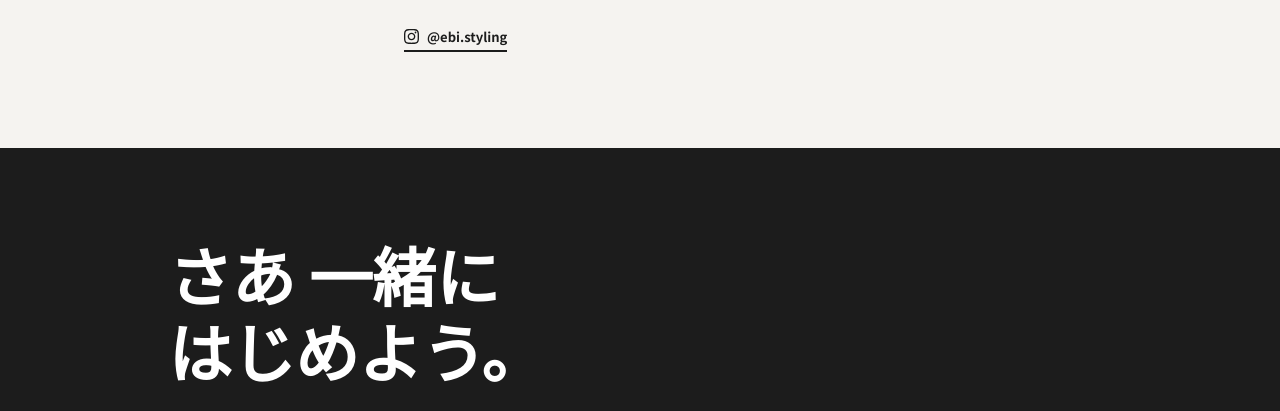
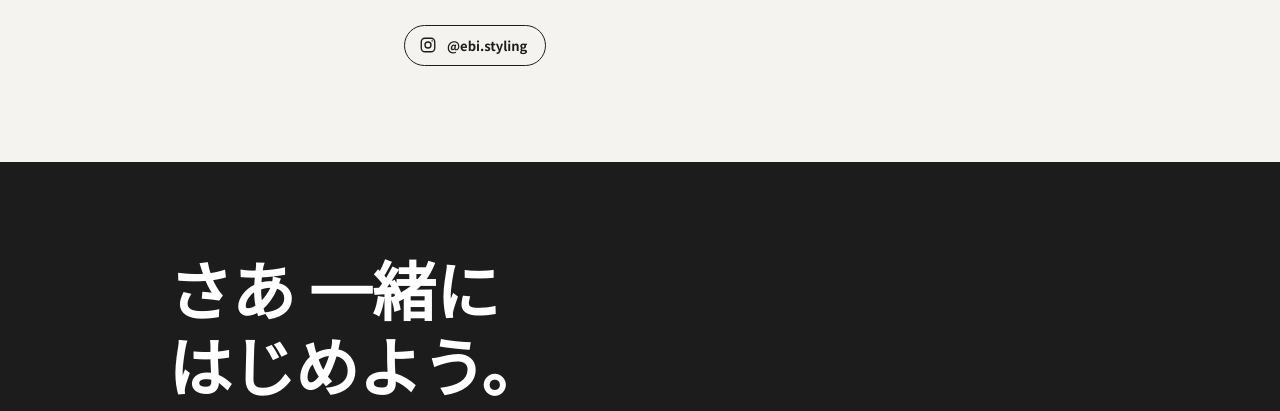
Before and after one commit to ebi0708yukari/lp-premiere-seminar, a plain HTML site: page index.html in a window 1280 px wide. Shown: the part 6214-6625 px from the top of the page. Drawn offline with Linux system fonts and the light colour scheme.

Commit message:
Instagramリンクをピル型ボタン＋線画アイコンに刷新

```diff
--- a/index.html
+++ b/index.html
@@ -691,14 +691,25 @@
     }
 
     .profile__sns {
-      display: inline-flex; align-items: center; gap: 8px;
+      display: inline-flex; align-items: center; gap: 10px;
       font-size: 13px; font-weight: 700; color: var(--ink);
-      border-bottom: 2px solid var(--ink);
-      padding-bottom: 4px;
-      transition: color .2s;
+      padding: 10px 18px 10px 14px;
+      border: 1.5px solid var(--ink);
+      border-radius: 999px;
+      transition: all .25s;
+    }
+    .profile__sns svg {
+      width: 18px; height: 18px;
+      stroke: currentColor; fill: none;
+      stroke-width: 1.8;
+      stroke-linecap: round; stroke-linejoin: round;
+    }
+    .profile__sns:hover {
+      background: var(--ink);
+      color: var(--white);
+      border-color: var(--ink);
     }
 
-    .profile__sns:hover { color: var(--blue); border-color: var(--blue); }
 
     /* ══════════════════════
        FINAL CTA
@@ -1035,7 +1046,7 @@
           <p>自分の運営会社の中にいるだけだと、どうしても視野が狭くなり、成長が止まってしまう。だからこそ現場に残り続け、自分を律しながら磨き続けています。</p>
         </div>
         <a href="https://www.instagram.com/ebi.styling/" target="_blank" rel="noopener" class="profile__sns">
-          <svg width="15" height="15" viewBox="0 0 24 24" fill="currentColor"><path d="M12 2.163c3.204 0 3.584.012 4.85.07 3.252.148 4.771 1.691 4.919 4.919.058 1.265.069 1.645.069 4.849 0 3.205-.012 3.584-.069 4.849-.149 3.225-1.664 4.771-4.919 4.919-1.266.058-1.644.07-4.85.07-3.204 0-3.584-.012-4.849-.07-3.26-.149-4.771-1.699-4.919-4.92-.058-1.265-.07-1.644-.07-4.849 0-3.204.013-3.583.07-4.849.149-3.227 1.664-4.771 4.919-4.919 1.266-.057 1.645-.069 4.849-.069zm0-2.163c-3.259 0-3.667.014-4.947.072-4.358.2-6.78 2.618-6.98 6.98-.059 1.281-.073 1.689-.073 4.948 0 3.259.014 3.668.072 4.948.2 4.358 2.618 6.78 6.98 6.98 1.281.058 1.689.072 4.948.072 3.259 0 3.668-.014 4.948-.072 4.354-.2 6.782-2.618 6.979-6.98.059-1.28.073-1.689.073-4.948 0-3.259-.014-3.667-.072-4.947-.196-4.354-2.617-6.78-6.979-6.98-1.281-.059-1.69-.073-4.949-.073zm0 5.838c-3.403 0-6.162 2.759-6.162 6.162s2.759 6.163 6.162 6.163 6.162-2.759 6.162-6.163c0-3.403-2.759-6.162-6.162-6.162zm0 10.162c-2.209 0-4-1.79-4-4 0-2.209 1.791-4 4-4s4 1.791 4 4c0 2.21-1.791 4-4 4zm6.406-11.845c-.796 0-1.441.645-1.441 1.44s.645 1.44 1.441 1.44c.795 0 1.439-.645 1.439-1.44s-.644-1.44-1.439-1.44z"/></svg>
+<svg viewBox="0 0 24 24"><rect x="3" y="3" width="18" height="18" rx="5"/><circle cx="12" cy="12" r="4"/><circle cx="17.5" cy="6.5" r="1" fill="currentColor" stroke="none"/></svg>
           @ebi.styling
         </a>
       </div>
```
